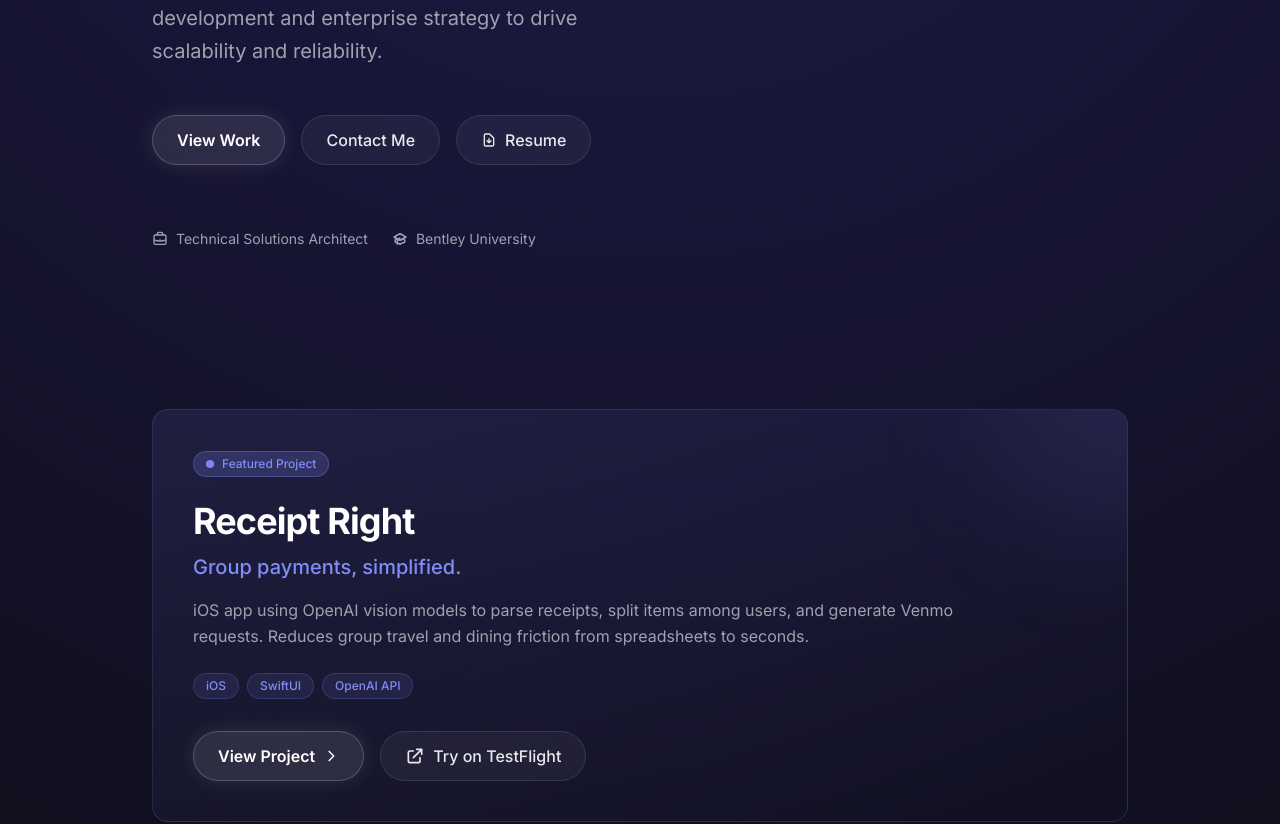
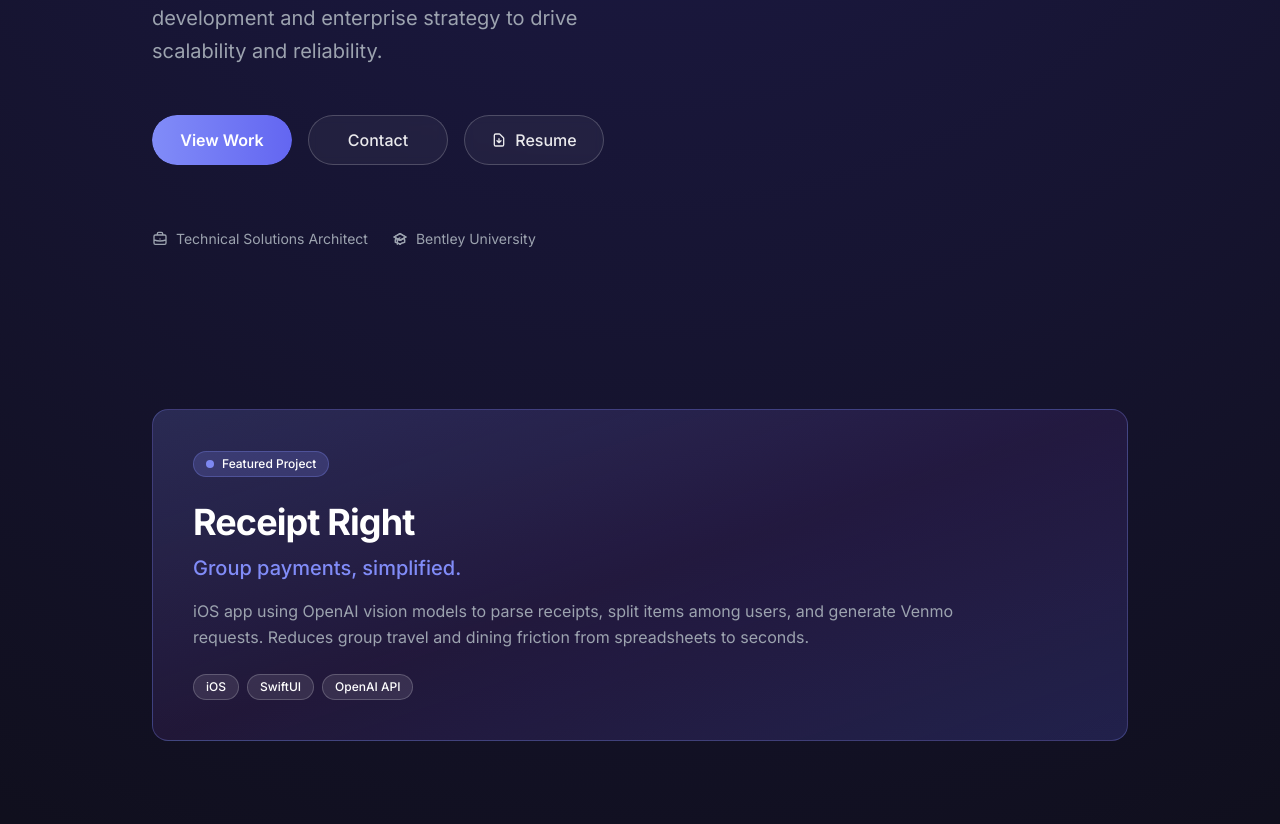
Before and after one commit to joeypilewski/portfolio-website, a Next.js app in the folder portfolio/: page / in a window 1280 px wide. Shown: the part 485-1309 px from the top of the page. Built offline with nearby package versions, Linux system fonts and the light colour scheme.

Commit message:
style: Enhance UI aesthetics with updated button styles, tag styling, and interactive elements across the site.

```diff
--- a/portfolio/src/app/page.tsx
+++ b/portfolio/src/app/page.tsx
@@ -3,6 +3,7 @@ import { projects, getProjectBySlug } from "@/content/projects";
 import { experiences } from "@/content/experience";
 import { skillGroups } from "@/content/skills";
 import Link from "next/link";
+import Image from "next/image";
 
 export default function Home() {
   const featuredProjects = projects.filter(p => p.featured);
@@ -14,17 +15,23 @@ export default function Home() {
 
       {receiptRight && (
         <section className="scroll-mt-24">
-          <div className="relative p-8 md:p-10 rounded-2xl bg-gradient-to-br from-accent/10 via-accent/5 to-transparent border border-accent/20 overflow-hidden">
-            <div className="absolute top-0 right-0 w-64 h-64 bg-accent/10 rounded-full blur-3xl -translate-y-1/2 translate-x-1/2" />
-
+          <Link
+            href={`/projects/${receiptRight.slug}?ref=home`}
+            className="group relative block p-8 md:p-10 rounded-2xl bg-gradient-to-br from-accent/20 via-purple-500/10 to-indigo-500/20 border border-accent/30 overflow-hidden hover:border-accent/50 hover:shadow-[0_0_60px_rgba(139,92,246,0.3)] transition-all duration-500"
+          >
             <div className="relative space-y-6">
-              <div className="inline-flex items-center gap-2 px-3 py-1 rounded-full bg-accent/20 border border-accent/30">
-                <span className="w-2 h-2 rounded-full bg-accent animate-pulse" />
-                <span className="text-xs font-medium text-accent">Featured Project</span>
+              <div className="flex items-center justify-between">
+                <div className="inline-flex items-center gap-2 px-3 py-1 rounded-full bg-accent/20 border border-accent/30">
+                  <span className="w-2 h-2 rounded-full bg-accent animate-pulse" />
+                  <span className="text-xs font-medium text-white">Featured Project</span>
+                </div>
+                <div className="opacity-0 group-hover:opacity-100 transition-opacity transform translate-x-2 group-hover:translate-x-0 duration-300">
+                  <span className="text-white text-xl">→</span>
+                </div>
               </div>
 
               <div>
-                <h2 className="text-3xl md:text-4xl font-bold text-white mb-3">
+                <h2 className="text-3xl md:text-4xl font-bold text-white mb-3 group-hover:text-accent transition-colors duration-300">
                   {receiptRight.title}
                 </h2>
                 <p className="text-xl text-accent font-medium mb-4">
@@ -39,39 +46,14 @@ export default function Home() {
                 {receiptRight.tags.map((tag) => (
                   <span
                     key={tag}
-                    className="inline-flex items-center px-3 py-1 rounded-full text-xs font-medium bg-accent/10 text-accent border border-accent/20"
+                    className="inline-flex items-center px-3 py-1 rounded-full text-xs font-medium bg-white/10 text-white border border-white/20"
                   >
                     {tag}
                   </span>
                 ))}
               </div>
-
-              <div className="flex flex-wrap gap-4 pt-2">
-                <Link
-                  href={`/projects/${receiptRight.slug}?ref=home`}
-                  className="px-6 py-3 rounded-full bg-white/10 backdrop-blur-md border border-white/20 text-white font-semibold shadow-[0_0_20px_rgba(255,255,255,0.1)] hover:bg-white/20 hover:border-white/30 hover:shadow-[0_0_30px_rgba(255,255,255,0.2)] transition-all duration-300 inline-flex items-center gap-2"
-                >
-                  View Project
-                  <svg className="w-4 h-4" fill="none" stroke="currentColor" viewBox="0 0 24 24">
-                    <path strokeLinecap="round" strokeLinejoin="round" strokeWidth="2" d="M9 5l7 7-7 7" />
-                  </svg>
-                </Link>
-                {receiptRight.links?.testflight && (
-                  <a
-                    href={receiptRight.links.testflight}
-                    target="_blank"
-                    rel="noopener noreferrer"
-                    className="px-6 py-3 rounded-full bg-white/5 backdrop-blur-sm border border-white/10 text-white/90 font-medium hover:bg-white/10 hover:border-white/20 hover:shadow-[0_0_15px_rgba(255,255,255,0.1)] transition-all duration-300 inline-flex items-center gap-2"
-                  >
-                    <svg className="w-5 h-5" fill="none" stroke="currentColor" viewBox="0 0 24 24">
-                      <path strokeLinecap="round" strokeLinejoin="round" strokeWidth="2" d="M10 6H6a2 2 0 00-2 2v10a2 2 0 002 2h10a2 2 0 002-2v-4M14 4h6m0 0v6m0-6L10 14" />
-                    </svg>
-                    Try on TestFlight
-                  </a>
-                )}
-              </div>
             </div>
-          </div>
+          </Link>
         </section>
       )}
 
--- a/portfolio/src/components/Hero.tsx
+++ b/portfolio/src/components/Hero.tsx
@@ -19,7 +19,7 @@ export function Hero() {
     <>
       <section className="pt-8 md:pt-20 pb-12">
         <div className="flex flex-col items-start max-w-2xl space-y-6 md:space-y-8">
-          <div className="inline-flex items-center gap-2 px-3 py-1 rounded-full border border-white/10 bg-white/5 text-xs font-medium text-accent">
+          <div className="inline-flex items-center gap-2 px-3 py-1 rounded-full border border-white/10 bg-white/5 text-xs font-medium text-white">
             <span className="relative flex h-2 w-2">
               <span className="animate-ping absolute inline-flex h-full w-full rounded-full bg-accent opacity-75"></span>
               <span className="relative inline-flex rounded-full h-2 w-2 bg-accent"></span>
@@ -40,30 +40,30 @@ export function Hero() {
             </p>
           </div>
 
-          <div className="flex flex-col sm:flex-row gap-3 sm:gap-4 pt-4 w-full sm:w-auto">
+          <div className="flex flex-row gap-2 sm:gap-4 pt-4 w-full sm:w-auto">
             <button
               onClick={scrollToExperience}
-              className="px-6 py-3 rounded-full bg-white/10 backdrop-blur-md border border-white/20 text-white font-semibold shadow-[0_0_20px_rgba(255,255,255,0.1)] hover:bg-white/20 hover:border-white/30 hover:shadow-[0_0_30px_rgba(255,255,255,0.2)] transition-all duration-300"
+              className="group relative flex-1 sm:flex-initial sm:min-w-[140px] px-3 sm:px-6 py-2.5 sm:py-3 rounded-full bg-gradient-to-r from-accent/20 to-indigo-500/20 backdrop-blur-md text-white text-sm sm:text-base font-semibold overflow-hidden transition-all duration-300 before:absolute before:inset-0 before:rounded-full before:p-[2px] before:bg-gradient-to-r before:from-accent before:to-indigo-500 before:-z-10 before:transition-all before:duration-300 hover:shadow-[0_0_40px_rgba(139,92,246,0.4)] hover:scale-105 flex items-center justify-center"
             >
-              View Work
+              <span className="relative z-10 whitespace-nowrap">View Work</span>
             </button>
             <button
               onClick={() => setIsModalOpen(true)}
-              className="px-6 py-3 rounded-full bg-white/5 backdrop-blur-sm border border-white/10 text-white/90 font-medium hover:bg-white/10 hover:border-white/20 hover:shadow-[0_0_15px_rgba(255,255,255,0.1)] transition-all duration-300"
+              className="group relative flex-1 sm:flex-initial sm:min-w-[140px] px-3 sm:px-6 py-2.5 sm:py-3 rounded-full bg-white/5 backdrop-blur-sm border border-white/20 text-white/90 text-sm sm:text-base font-medium hover:bg-white/10 hover:border-accent/50 hover:shadow-[0_0_25px_rgba(139,92,246,0.3)] hover:scale-105 transition-all duration-300 flex items-center justify-center"
             >
-              Contact Me
+              <span className="relative z-10 whitespace-nowrap">Contact</span>
             </button>
             <a
               href="/resume.pdf"
               target="_blank"
               rel="noopener noreferrer"
               download="Joey_Pilewski_Resume.pdf"
-              className="px-6 py-3 rounded-full bg-white/5 backdrop-blur-sm border border-white/10 text-white/90 font-medium hover:bg-white/10 hover:border-white/20 hover:shadow-[0_0_15px_rgba(255,255,255,0.1)] transition-all duration-300 flex items-center justify-center gap-2"
+              className="group relative flex-1 sm:flex-initial sm:min-w-[140px] px-3 sm:px-6 py-2.5 sm:py-3 rounded-full bg-white/5 backdrop-blur-sm border border-white/20 text-white/90 text-sm sm:text-base font-medium hover:bg-white/10 hover:border-accent/50 hover:shadow-[0_0_25px_rgba(139,92,246,0.3)] hover:scale-105 transition-all duration-300 flex items-center justify-center gap-1.5 sm:gap-2"
             >
-              <svg className="w-4 h-4" fill="none" stroke="currentColor" viewBox="0 0 24 24">
+              <svg className="w-3.5 h-3.5 sm:w-4 sm:h-4 relative z-10" fill="none" stroke="currentColor" viewBox="0 0 24 24">
                 <path strokeLinecap="round" strokeLinejoin="round" strokeWidth="2" d="M12 10v6m0 0l-3-3m3 3l3-3m2 8H7a2 2 0 01-2-2V5a2 2 0 012-2h5.586a1 1 0 01.707.293l5.414 5.414a1 1 0 01.293.707V19a2 2 0 01-2 2z" />
               </svg>
-              Resume
+              <span className="relative z-10 whitespace-nowrap">Resume</span>
             </a>
           </div>
 
--- a/portfolio/src/components/ProjectCard.tsx
+++ b/portfolio/src/components/ProjectCard.tsx
@@ -33,7 +33,7 @@ export function ProjectCard({ project, source = "projects" }: ProjectCardProps)
           {project.tags.slice(0, 3).map((tag) => (
             <span
               key={tag}
-              className="inline-flex items-center px-2.5 py-0.5 rounded-full text-xs font-medium bg-white/5 text-gray-300 border border-white/5"
+              className="inline-flex items-center px-2.5 py-0.5 rounded-full text-xs font-medium bg-white/10 text-white border border-white/20"
             >
               {tag}
             </span>
```
Also changed, not shown: portfolio/src/app/contact/page.tsx (+7 -7 lines), portfolio/src/app/projects/[slug]/page.tsx (+12 -12 lines).
